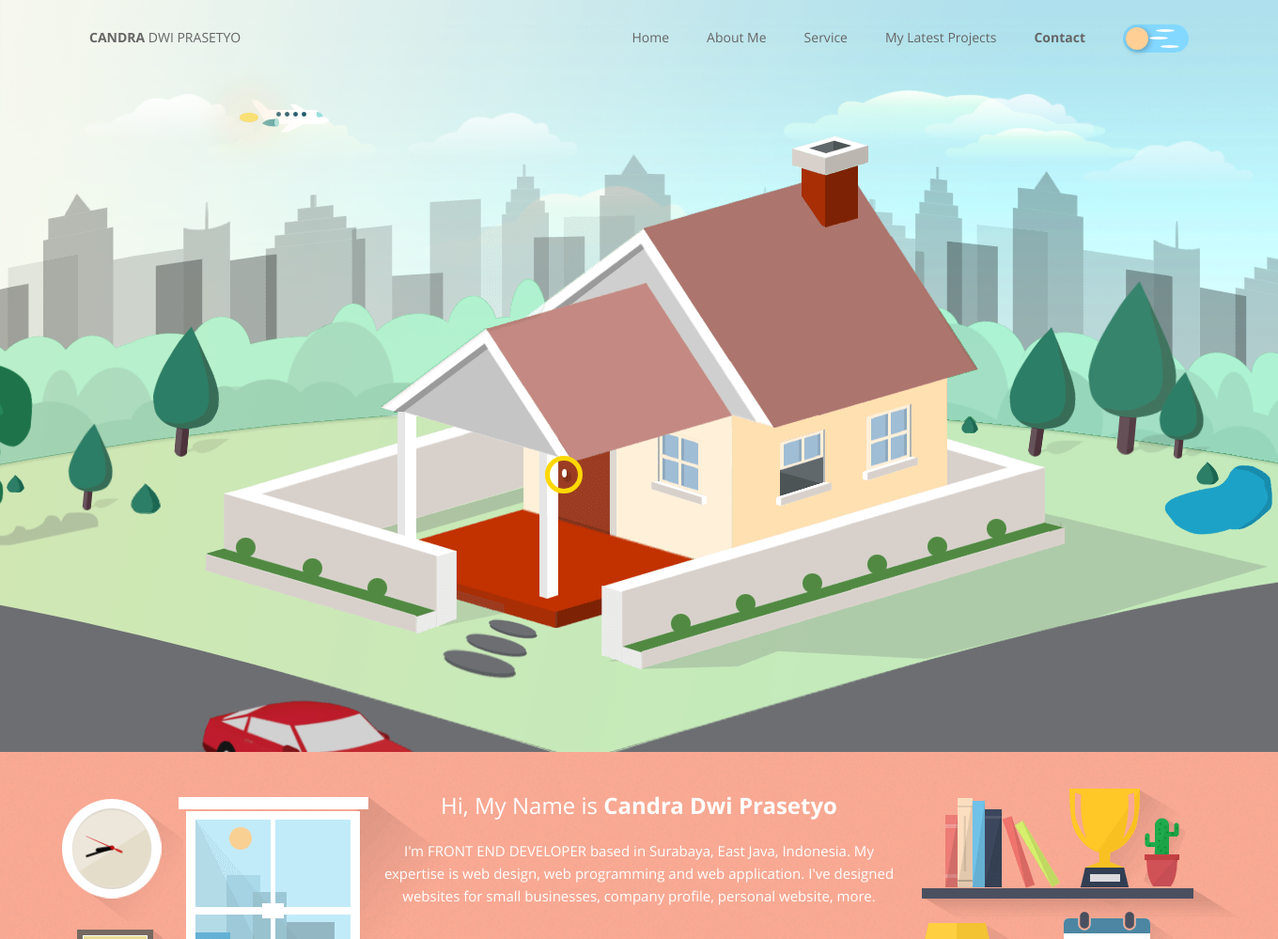
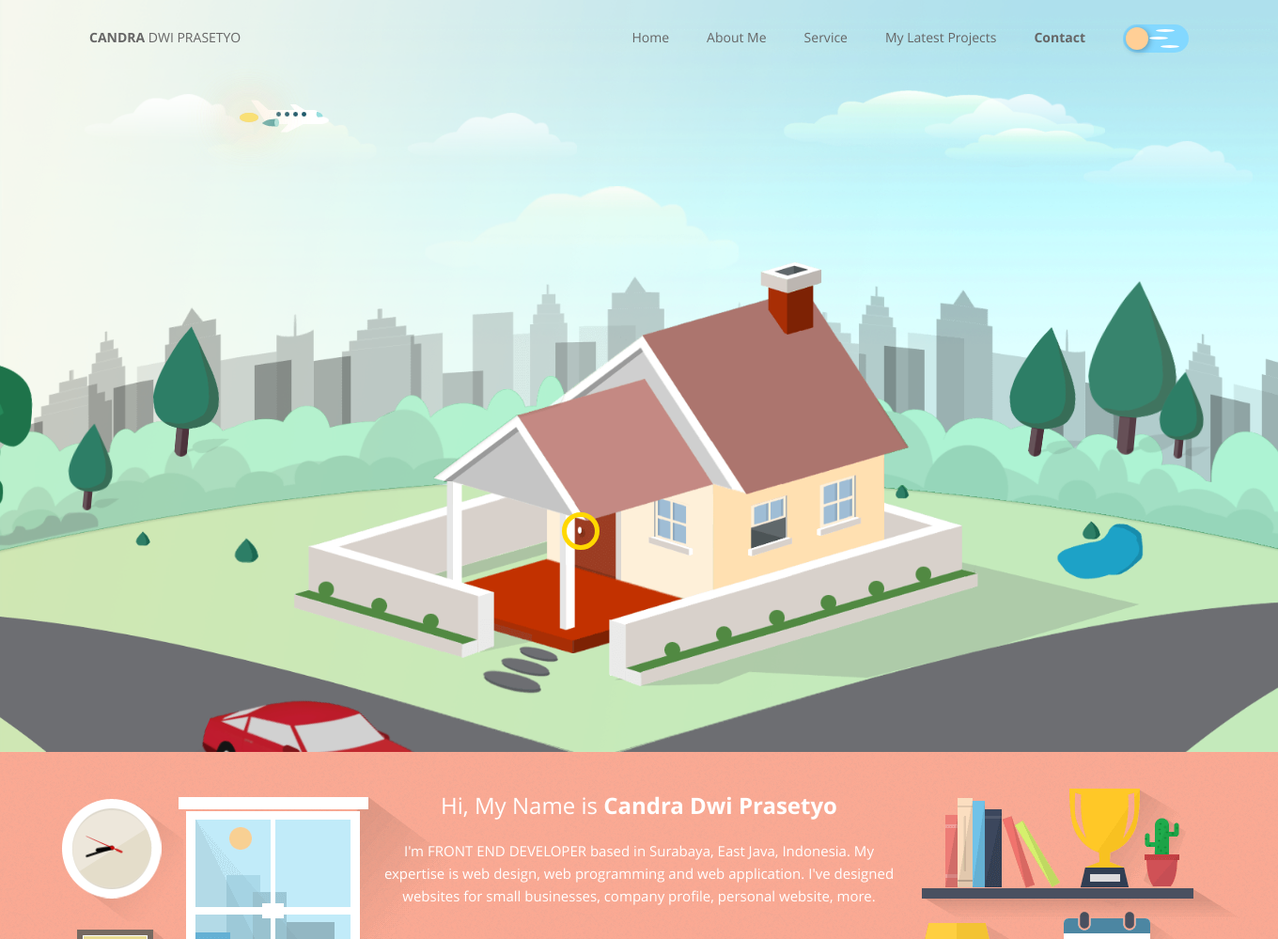
Before and after one commit to candradwiprasetyo/pw_new, a CodeIgniter app: page /ddtc_engine/ in a window 1360 px wide. Shown: the top 999 px of the page at 94% size. Run offline with CodeIgniter, Linux system fonts and the light colour scheme.

Commit message:
Update style.css

```diff
--- a/assets/css/style.css
+++ b/assets/css/style.css
@@ -191,6 +191,7 @@ a:hover {
   display: table;
   z-index: 1;
   background: var(--bg-home);
+  background-size: 2600px;
 }
 
 @media (max-width: 768px) {
@@ -220,23 +221,17 @@ a:hover {
 
 .tooltip {
   z-index: 999;
-  width: 2.2em;
-  height: 2.2em;
   cursor: pointer;
   opacity: 1;
-  margin-left: auto;
   margin-right: auto;
   margin-top: -62px;
-  position: relative;
-  position: are;
-  position: relative;
   position: absolute;
   left: 50%;
   transform: translate(-50%, 0);
   width: 30px;
   height: 30px;
-  bottom: 280px;
-  margin-left: -70px;
+  bottom: 220px;
+  margin-left: -52px;
 }
 
 .tooltip:first-child {
```
